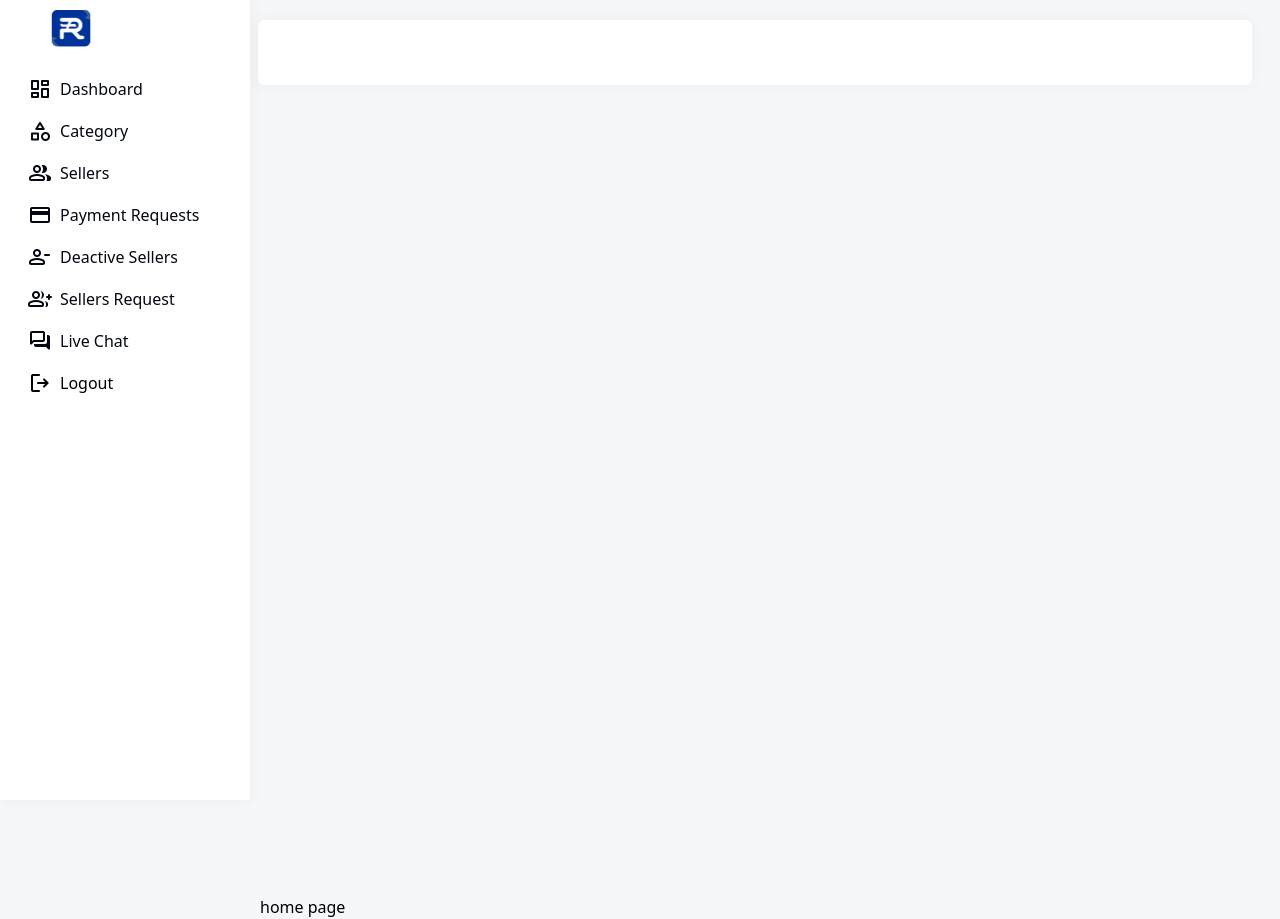
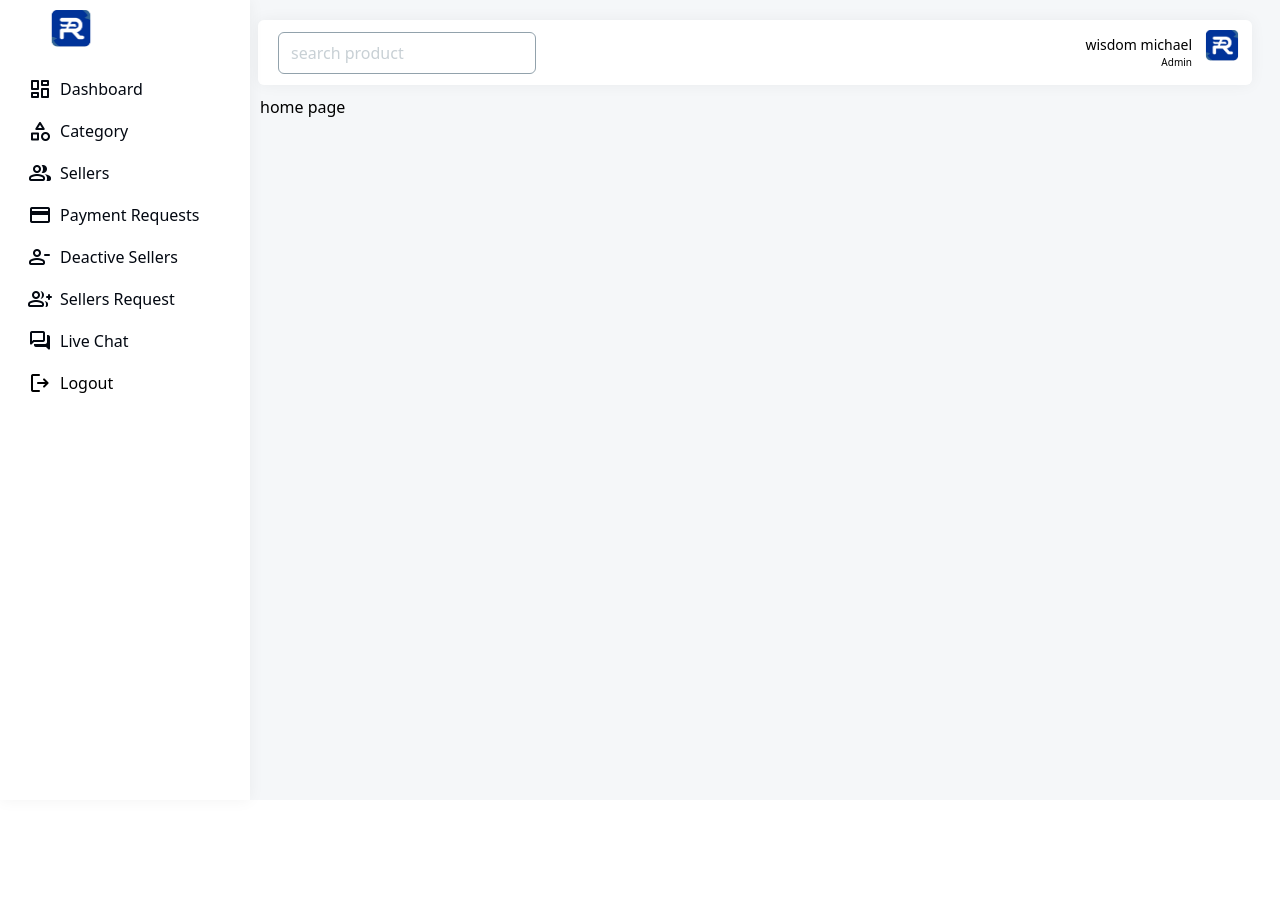
Before and after one commit to wisdommichaels/WizKicks, a React (Vite) app in the folder Client/: page / in a window 1280 px wide. After the commit the page ends 800 px from the top, so only its background shows below. Built offline with nearby package versions, Linux system fonts and the light colour scheme.

Commit message:
code optimized

```diff
--- a/Client/src/Layout/Header.jsx
+++ b/Client/src/Layout/Header.jsx
@@ -4,10 +4,25 @@ import PropTypes from 'prop-types';
 const Header = ({showSidebar, setShowSidebar}) => {
     return (
         <div className="fixed top-0 left-0 w-full py-5 px-2 lg:px-7 z-40 ">
-            <div className="flex justify-between items-start ml-0 lg:ml-[230px] rounded-md h-[65px] bg-[#ffff] shadow-[0_0_15px_0_rgb(34_41_47_/_5%)]">
+            <div className="flex justify-between items-center ml-0 lg:ml-[230px] rounded-md h-[65px] bg-[#ffff] shadow-[0_0_15px_0_rgb(34_41_47_/_5%)]">
 
-            <div onClick={() => setShowSidebar(!showSidebar)} className="cursor-pointer flex justify-center items-center  w-[40px] h-[40px] bg-indigo-500 shadow-lg hover:shadow-indigo-500/50 rounded-sm lg:hidden ">
-            <span className="material-symbols-rounded flex justify-center items-center ">menu</span>
+            <div onClick={() => setShowSidebar(!showSidebar)} className="cursor-pointer flex justify-center items-center  w-[40px] h-[40px] bg-[#ff8036] shadow-lg hover:shadow-indigo-500/50 rounded-sm lg:hidden ml-2 ">
+            <span className="material-symbols-rounded flex justify-center items-center text-[#ddd9d9]">menu</span>
+            </div>
+
+            <div className="hidden md:block w-[30%] px-5">
+                <input className="px-3 w-full  py-2 outline-none rounded-md border text-[#92a2ac] focus:border-[#ff9f6b] overflow-hidden" type="text" name='search' placeholder='search product' />
+            </div>
+
+            <div className='flex justify-center items-center relative'>
+                <div>
+                <h1 className='text-sm'>wisdom michael</h1>
+                <p className='text-[10px] flex justify-end items-center'>Admin</p>
+                </div>
+                <div className='flex justify-center items-center'>
+                    <img className='w-15 flex justify-center' src="/src/assets/REX4-removebg-preview.png" alt="" />
+                </div>
+
             </div>
 
             </div>
--- a/Client/src/Layout/SideBar.jsx
+++ b/Client/src/Layout/SideBar.jsx
@@ -17,7 +17,7 @@ const SideBar = ({showSidebar, setShowSidebar}) => {
 
     return (
         <div>
-            <div onClick={() => setShowSidebar(!showSidebar)} className={`cursor-pointer flex duration-200 ${!showSidebar ? 'invisible' : 'visible'} w-screen h-screen bg-[#45515b80] top-0 left-0 z-10`}>
+            <div onClick={() => setShowSidebar(!showSidebar)} className={`cursor-pointer fixed duration-200 ${!showSidebar ? 'invisible' : 'visible'} w-screen h-screen bg-[#45515b80] top-0 left-0 z-10`}>
 
             </div>
 
@@ -34,7 +34,7 @@ const SideBar = ({showSidebar, setShowSidebar}) => {
                 allNav.map((n, i) =>
                     <li className="" key={i}>
                 <Link to={n.path} className={`${
-                    pathName === n.path ? `bg-[#ff8036] hover:bg-[#ff9f6b] shadow-orange-500/50 text-white text-[16px] duration-500` : 'text-[#030811] text-[16px] hover:bg-[#ff9f6b] duration-200'} px-[12px] py-[7px] flex justify-start items-center rounded-sm gap-[8px] hover:pl-4 transition-all w-full mb-1`}>
+                    pathName === n.path ? `bg-[#ff8036] shadow-orange-500/50 text-white text-[16px] duration-500` : 'text-[#030811] text-[16px] hover:bg-[#ff9f6b] duration-200'} px-[12px] py-[7px] flex justify-start items-center rounded-sm gap-[8px] hover:pl-4 transition-all w-full mb-1`}>
                    {/* <img src= {n.icon} alt={n.title} width="20" height="20" /> */}
                     <span className="material-symbols-rounded">{n.icon}</span>
                     <span>{n.title}</span>
```
